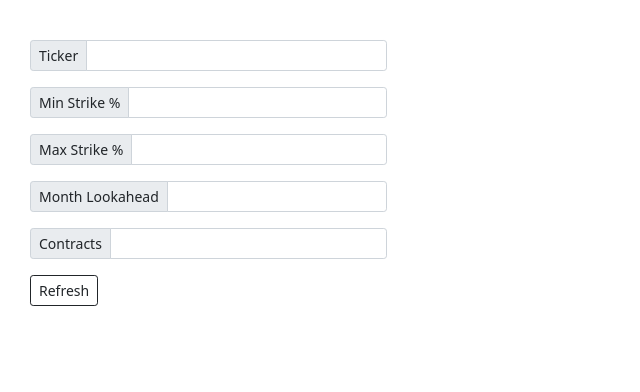
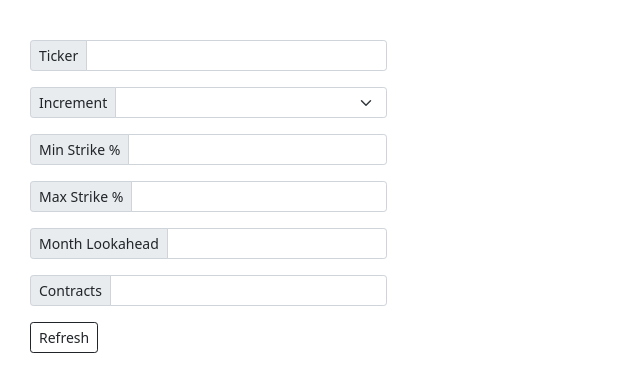
Before and after one commit to nikhilwbhatia/option-chains, a Flask app: template option_chains/app/templates/index.html in a window 1280 px wide. Shown: the top 392 px of the page, without its empty margins (0-640 px from the left). Run offline with Flask 2, Linux system fonts and the light colour scheme; the template is opened without the code that fills it, so the values that code supplies are empty.

Commit message:
add increment

```diff
--- a/option_chains/app/app.py
+++ b/option_chains/app/app.py
@@ -92,6 +92,7 @@ def index():
         options=options_dict,
         prior_form=dict(request.form),
         defaults=defaults,
+        valid_increments=options_manager.VALID_INCREMENTS,
     )
 
 
--- a/option_chains/app/templates/index.html
+++ b/option_chains/app/templates/index.html
@@ -22,6 +22,14 @@
                     <div class="input-group input-group-sm mb-3">
                       <span class="input-group-text">Ticker</span>
                       <input type="text" name="ticker" value='{{prior_form.get("ticker", defaults["ticker"])}}' class="form-control" aria-label="Sizing example input" aria-describedby="inputGroup-sizing-sm">
+                    </div>
+                    <div class="input-group input-group-sm mb-3">
+                        <span class="input-group-text">Increment</span>
+                        <select name="increment" class="form-select" aria-label="Default select example">
+                            {% for increment in valid_increments %}
+                            <option value="{{increment}}" {{"selected" if increment == prior_form.get("increment", defaults["increment"])|int else ""}}>{{increment}}</option>
+                            {% endfor %}
+                        </select>
                     </div>
                     <div class="input-group input-group-sm mb-3">
                       <span class="input-group-text">Min Strike %</span>
```
